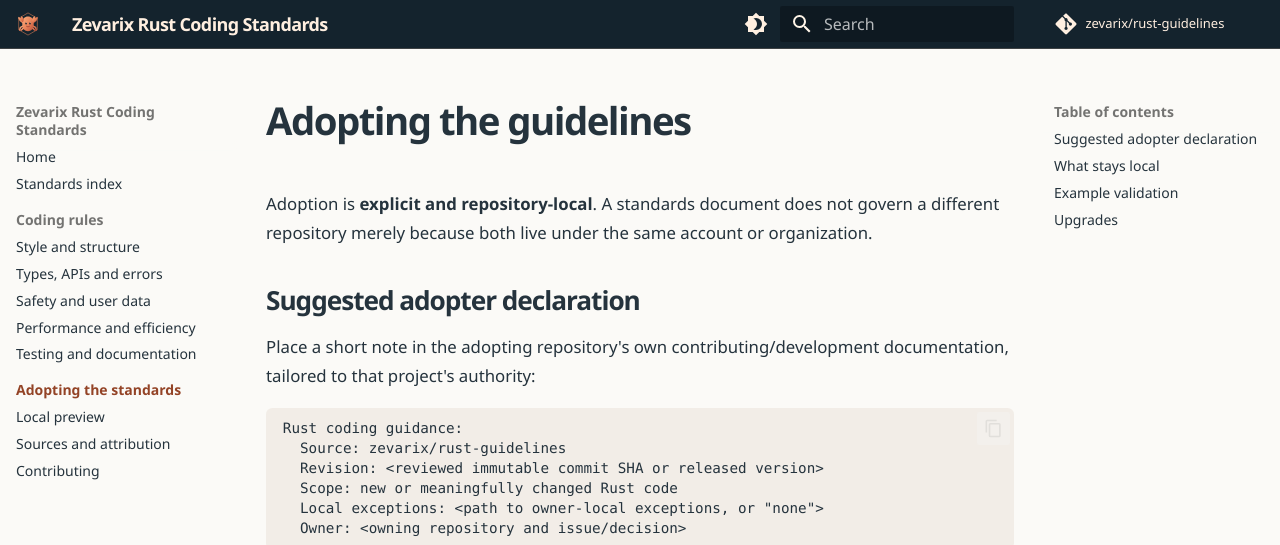
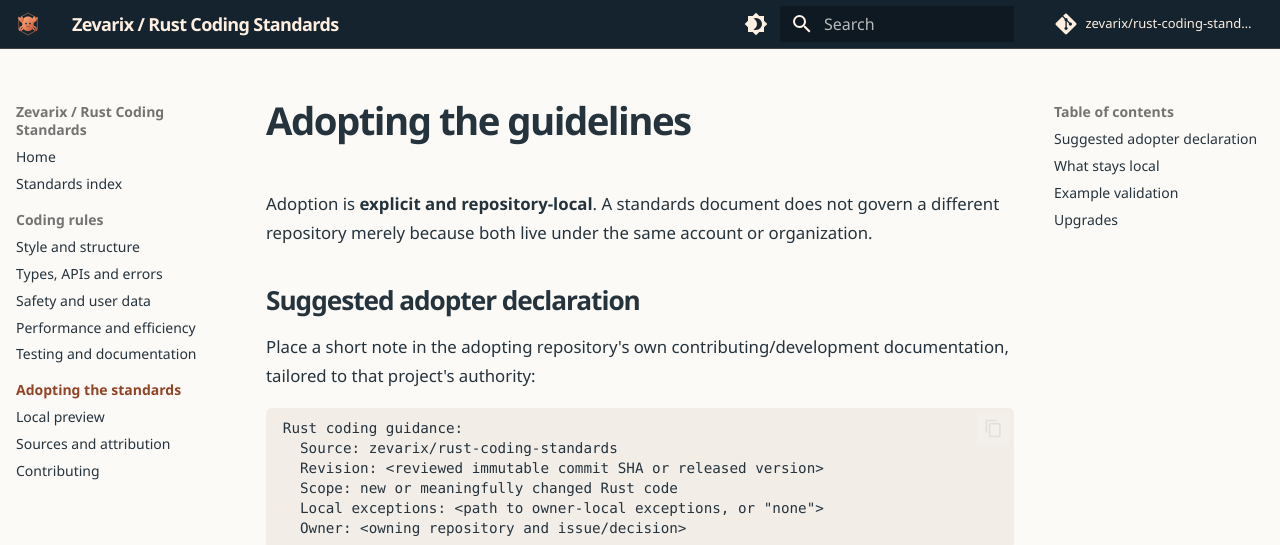
Before and after one commit to zevarix/rust-coding-standards, an MkDocs documentation site: the page built from docs/adoption.md, in a window 1280 px wide and 900 px high. Shown: the top 545 px of the window. Built offline with MkDocs 1.6.1 and Material for MkDocs 9.7.7, drawn with Linux system fonts in a browser that asks for light colours; comment, search, counter and statistics services are not loaded.

Commit message:
Match site header and repository links to renamed project (#1)

````diff
--- a/docs/adoption.md
+++ b/docs/adoption.md
@@ -8,7 +8,7 @@ Place a short note in the adopting repository's own contributing/development doc
 
 ```text
 Rust coding guidance:
-  Source: zevarix/rust-guidelines
+  Source: zevarix/rust-coding-standards
   Revision: <reviewed immutable commit SHA or released version>
   Scope: new or meaningfully changed Rust code
   Local exceptions: <path to owner-local exceptions, or "none">
--- a/mkdocs.yml
+++ b/mkdocs.yml
@@ -1,9 +1,9 @@
 # Local documentation preview only. Publishing and public visibility are owner-gated.
 # MkDocs-compatible configuration used by Zensical.
-site_name: Zevarix Rust Coding Standards
+site_name: Zevarix / Rust Coding Standards
 site_description: Explicit, practical and reusable Rust coding standards for human readers and automated review
-repo_name: zevarix/rust-guidelines
-repo_url: https://github.com/zevarix/rust-guidelines
+repo_name: zevarix/rust-coding-standards
+repo_url: https://github.com/zevarix/rust-coding-standards
 
 docs_dir: docs
 site_dir: site
````
